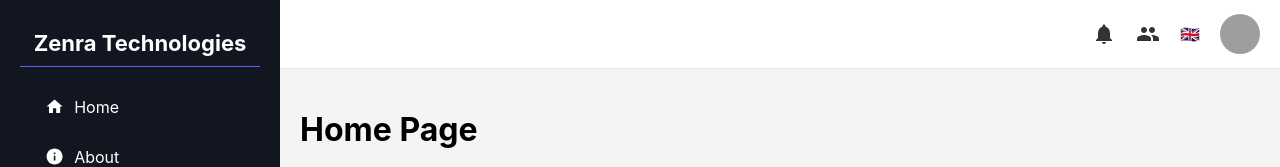
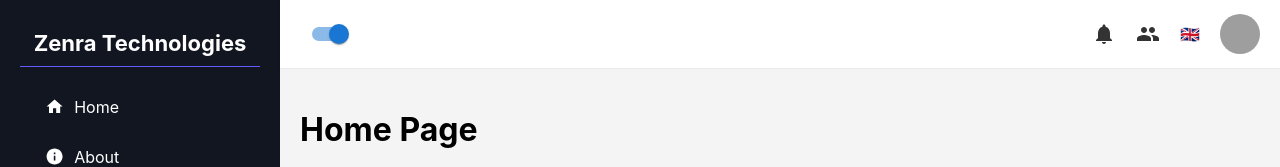
Before and after one commit to LahiruV/Zenra-Front-V2, a React (Vite) app: page / in a window 1280 px wide. Shown: the top 167 px of the page. Built offline with nearby package versions, Linux system fonts and the light colour scheme; grey boxes are pictures that could not be loaded.

Commit message:
Refactor header component to add controlled switch

```diff
--- a/src/components/main-components/header-component/header-component.tsx
+++ b/src/components/main-components/header-component/header-component.tsx
@@ -3,6 +3,7 @@ import NotificationsIcon from '@mui/icons-material/Notifications';
 import PeopleIcon from '@mui/icons-material/People';
 import Avatar from '@mui/material/Avatar';
 import './header-component.css';
+import { ControlledSwitches } from '@zenra/widgets';
 export interface HeaderProps {
     isAuthenticated: boolean
 }
@@ -11,6 +12,7 @@ const Header: React.FC<HeaderProps> = ({ isAuthenticated }) => {
         <header className='main-header'>
             <div className='header-left'>
                 {/* <SearchIcon className="header-icon" /> */}
+                <ControlledSwitches />
             </div>
             {isAuthenticated && (
                 <div className='header-right'>
--- /dev/null
+++ b/src/libs/widgets/controll-switch/controll-switch.tsx
@@ -0,0 +1,19 @@
+import * as React from 'react';
+import Switch from '@mui/material/Switch';
+import './controll-switch.css';
+
+export default function ControlledSwitches() {
+    const [checked, setChecked] = React.useState(true);
+
+    const handleChange = (event: React.ChangeEvent<HTMLInputElement>) => {
+        setChecked(event.target.checked);
+    };
+
+    return (
+        <Switch
+            checked={checked}
+            onChange={handleChange}
+            inputProps={{ 'aria-label': 'controlled' }}
+        />
+    );
+}
--- /dev/null
+++ b/src/libs/widgets/index.ts
@@ -0,0 +1 @@
+export { default as ControlledSwitches } from './controll-switch/controll-switch';
--- a/tsconfig.app.json
+++ b/tsconfig.app.json
@@ -34,6 +34,9 @@
       "@zenra/configs": [
         "./src/libs/configs/index.ts"
       ],
+      "@zenra/widgets": [
+        "./src/libs/widgets/index.ts"
+      ],
     }
   },
   "include": [
--- a/tsconfig.json
+++ b/tsconfig.json
@@ -20,6 +20,9 @@
       "@zenra/configs": [
         "./src/libs/configs/index.ts"
       ],
+      "@zenra/widgets": [
+        "./src/libs/widgets/index.ts"
+      ],
     }
   }
 }
--- a/vite.config.ts
+++ b/vite.config.ts
@@ -10,6 +10,7 @@ export default defineConfig({
       '@zenra/components': path.resolve(__dirname, 'src/components'),
       '@zenra/layouts': path.resolve(__dirname, 'src/layout'),
       '@zenra/configs': path.resolve(__dirname, 'src/libs/configs'),
+      '@zenra/widgets': path.resolve(__dirname, 'src/libs/widgets'),
     }
   }
 });
```
Also changed, not shown: src/css/mode.css (added), src/libs/widgets/controll-switch/controll-switch.css (added).
